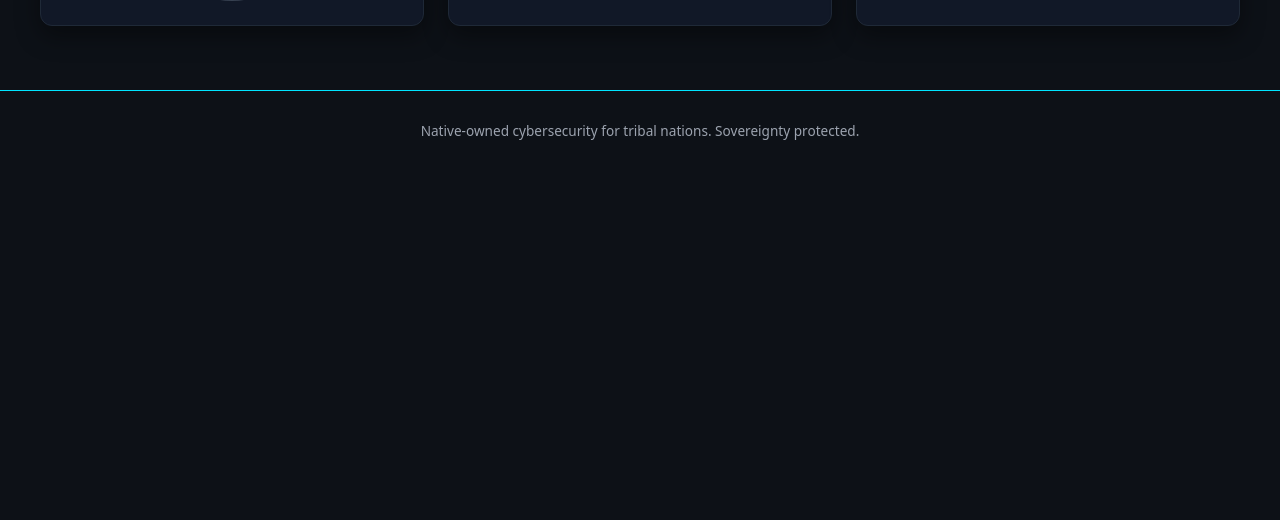
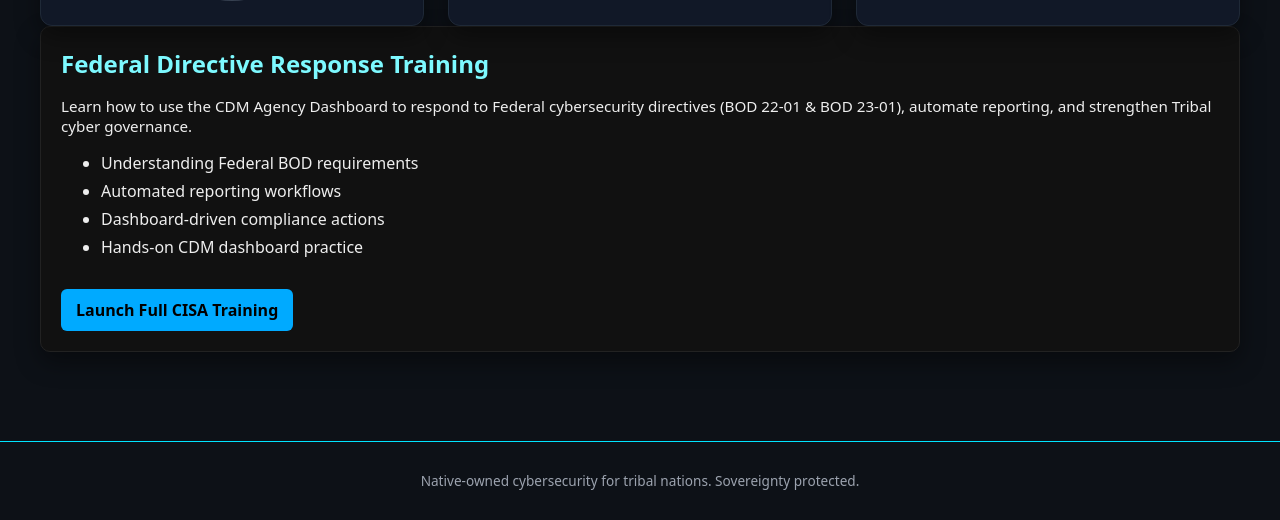
Before and after one commit to iTechDMV/Tribal-cyber-platform, a Flask app: page /dashboard in a window 1280 px wide. Shown: the part 384-904 px from the top of the page. Before the commit the page ends 524 px from the top, so only its background shows below. Run offline with Flask 2, Linux system fonts and the light colour scheme.

Commit message:
Add Federal Directive Response Training section
Added a new training section for Federal Directive Response Training with highlights and a link to CISA training.

```diff
--- a/templates/dashboard.html
+++ b/templates/dashboard.html
@@ -31,5 +31,60 @@
     </div>
 
 </div>
+<div class="card training-card">
+    <h2>Federal Directive Response Training</h2>
+    <p class="training-desc">
+        Learn how to use the CDM Agency Dashboard to respond to Federal cybersecurity directives
+        (BOD 22-01 & BOD 23-01), automate reporting, and strengthen Tribal cyber governance.
+    </p>
+
+    <ul class="training-highlights">
+        <li>Understanding Federal BOD requirements</li>
+        <li>Automated reporting workflows</li>
+        <li>Dashboard-driven compliance actions</li>
+        <li>Hands-on CDM dashboard practice</li>
+    </ul>
+
+    <a class="training-button"
+       href="https://www.cisa.gov/resources-tools/training/using-cdm-dashboard-respond-federal-directives-and-bods"
+       target="_blank">
+       Launch Full CISA Training
+    </a>
+</div>
+
+<style>
+.training-card {
+    background: #111;
+    border: 1px solid #222;
+    padding: 20px;
+    border-radius: 10px;
+    margin-bottom: 25px;
+    color: #eee;
+}
+.training-card h2 {
+    margin-top: 0;
+    color: #7df9ff;
+}
+.training-desc {
+    margin-bottom: 15px;
+    font-size: 0.95rem;
+}
+.training-highlights li {
+    margin-bottom: 6px;
+}
+.training-button {
+    display: inline-block;
+    margin-top: 15px;
+    padding: 10px 15px;
+    background: #0af;
+    color: #000;
+    border-radius: 6px;
+    text-decoration: none;
+    font-weight: bold;
+}
+.training-button:hover {
+    background: #08c;
+}
+</style>
 
 {% endblock %}
```
